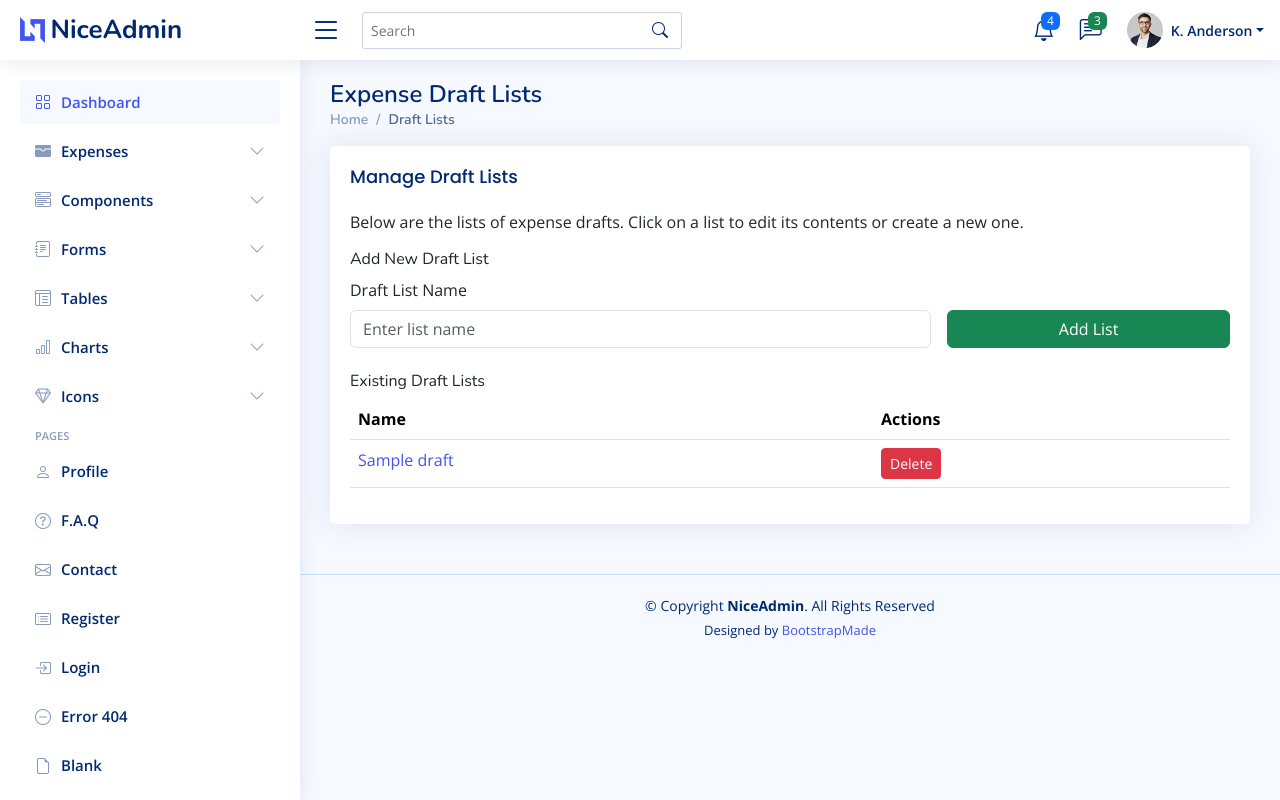
After one commit to konrad-paszek/MultiTool, a Django app: template expenses/templates/expenses/drafts.html in a window 1280 px wide. The commit adds this page. Run offline with Django 5.2, Linux system fonts and the light colour scheme; the template is opened without the code that fills it: most values are stand-ins (such as "Sample title", 1, 10 or a date in 2020); some libraries are stand-ins or nearby versions.

Commit message:
Task#3 (#3)
* add expense table

* review fix

* task#3

* review fixes

* review fixes

```diff
--- /dev/null
+++ b/expenses/templates/expenses/drafts.html
@@ -0,0 +1,83 @@
+{% extends 'base.html' %}
+{% block content %}
+
+<div class="pagetitle">
+    <h1>Expense Draft Lists</h1>
+    <nav>
+        <ol class="breadcrumb">
+            <li class="breadcrumb-item"><a href="{% url 'home-page' %}">Home</a></li>
+            <li class="breadcrumb-item active">Draft Lists</li>
+        </ol>
+    </nav>
+</div><!-- End Page Title -->
+
+<section class="section">
+    <div class="row">
+        <div class="col-lg-12">
+
+            <div class="card">
+                <div class="card-body">
+                    <h5 class="card-title">Manage Draft Lists</h5>
+                    <p>
+                        Below are the lists of expense drafts. Click on a list to edit its contents or create a new one.
+                    </p>
+
+                    <!-- Form to add a new draft list -->
+                    <div class="mb-4">
+                        <h6>Add New Draft List</h6>
+                        <form method="post" action="{% url 'add-draft-list' %}">
+                            {% csrf_token %}
+                            <div class="row g-3">
+                                <div class="col-md-8">
+                                    <label for="name" class="form-label">Draft List Name</label>
+                                    <input type="text" id="name" name="name" class="form-control" placeholder="Enter list name" required>
+                                </div>
+                                <div class="col-md-4 d-flex align-items-end">
+                                    <button type="submit" class="btn btn-success w-100">Add List</button>
+                                </div>
+                            </div>
+                        </form>
+                    </div>
+                    <!-- End Form -->
+
+                    <!-- Existing Draft Lists -->
+                    <h6>Existing Draft Lists</h6>
+                    <table class="table">
+                        <thead>
+                            <tr>
+                                <th>Name</th>
+                                <th>Actions</th>
+                            </tr>
+                        </thead>
+                        <tbody>
+                            {% for draft_list in draft_lists %}
+                            <tr>
+                                <td>
+                                    <a href="{% url 'draft-detail' draft_list.id %}">
+                                        {{ draft_list.name }}
+                                    </a>
+                                </td>
+                                <td>
+                                    <form method="post" action="{% url 'delete-draft-list' draft_list.id %}" style="display:inline;">
+                                        {% csrf_token %}
+                                        <button type="submit" class="btn btn-danger btn-sm">Delete</button>
+                                    </form>
+                                </td>
+                            </tr>
+                            {% empty %}
+                            <tr>
+                                <td colspan="2" class="text-center">No draft lists available.</td>
+                            </tr>
+                            {% endfor %}
+                        </tbody>
+                    </table>
+                    <!-- End Table -->
+
+                </div>
+            </div>
+
+        </div>
+    </div>
+</section>
+
+{% endblock %}
--- a/expenses/urls.py
+++ b/expenses/urls.py
@@ -1,8 +1,9 @@
 from django.urls import path
 
-from .views import HomeView, ExpensesListView
+from .views import HomeView, ExpensesListView, DraftListView
 
 urlpatterns = [
     path("", HomeView.as_view(), name="home-page"),
-    path("expenses", ExpensesListView.as_view(), name="expenses")
+    path("expenses/", ExpensesListView.as_view(), name="expenses"),
+    path("drafts/", DraftListView.as_view(), name="drafts"),
 ]
--- a/templates/base.html
+++ b/templates/base.html
@@ -282,6 +282,11 @@
               <i class="bi bi-circle"></i><span>Expenses</span>
             </a>
           </li>
+            <li>
+            <a href={% url 'drafts' %}>
+              <i class="bi bi-circle"></i><span>Drafts</span>
+            </a>
+          </li>
         </ul>
       </li><!-- End Forms Nav -->
 
```
Also changed, not shown: expenses/models.py (+56 -15 lines), expenses/migrations/0002_expensedraftlist_expenselist_alter_expense_deadline_and_more.py (added), expenses/migrations/0003_alter_expensedraft_deadline_and_more.py (added), expenses/migrations/0004_alter_expensedraftlist_name.py (added).
